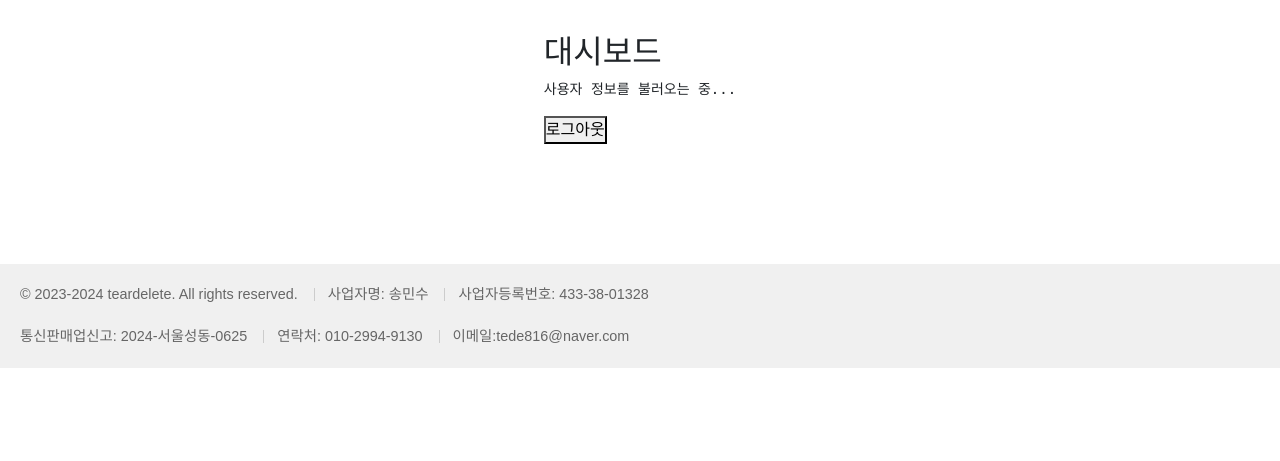
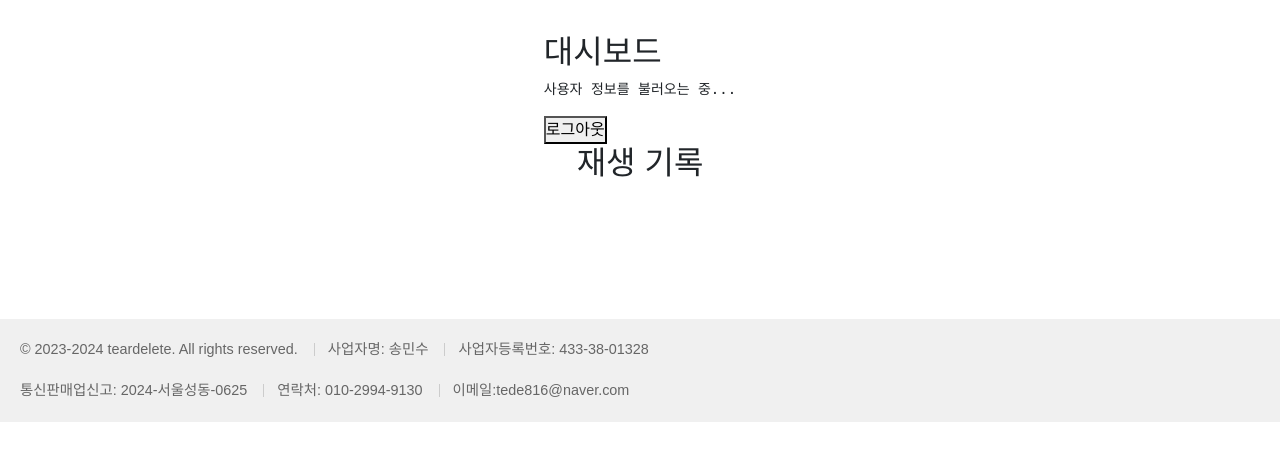
Before and after one commit to tony816/web-study, a website: page dashboard.html in a window 1280 px wide. Shown: the part 87-548 px from the top of the page. Drawn offline with nearby package versions, Linux system fonts and the light colour scheme.

Commit message:
Add files via upload

```diff
--- a/dashboard.html
+++ b/dashboard.html
@@ -19,6 +19,11 @@
             <h2>대시보드</h2>
             <pre id="user-info">사용자 정보를 불러오는 중...</pre>
             <button id="logout-button">로그아웃</button>
+        </div>
+
+        <div id="audio-logs-container">
+            <h2>재생 기록</h2>
+            <ul id="audio-logs-list"></ul> <!-- 로그 데이터를 리스트로 표시 -->
         </div>
 
 
```
Also changed, not shown: meditation.js (+6 -7 lines).
